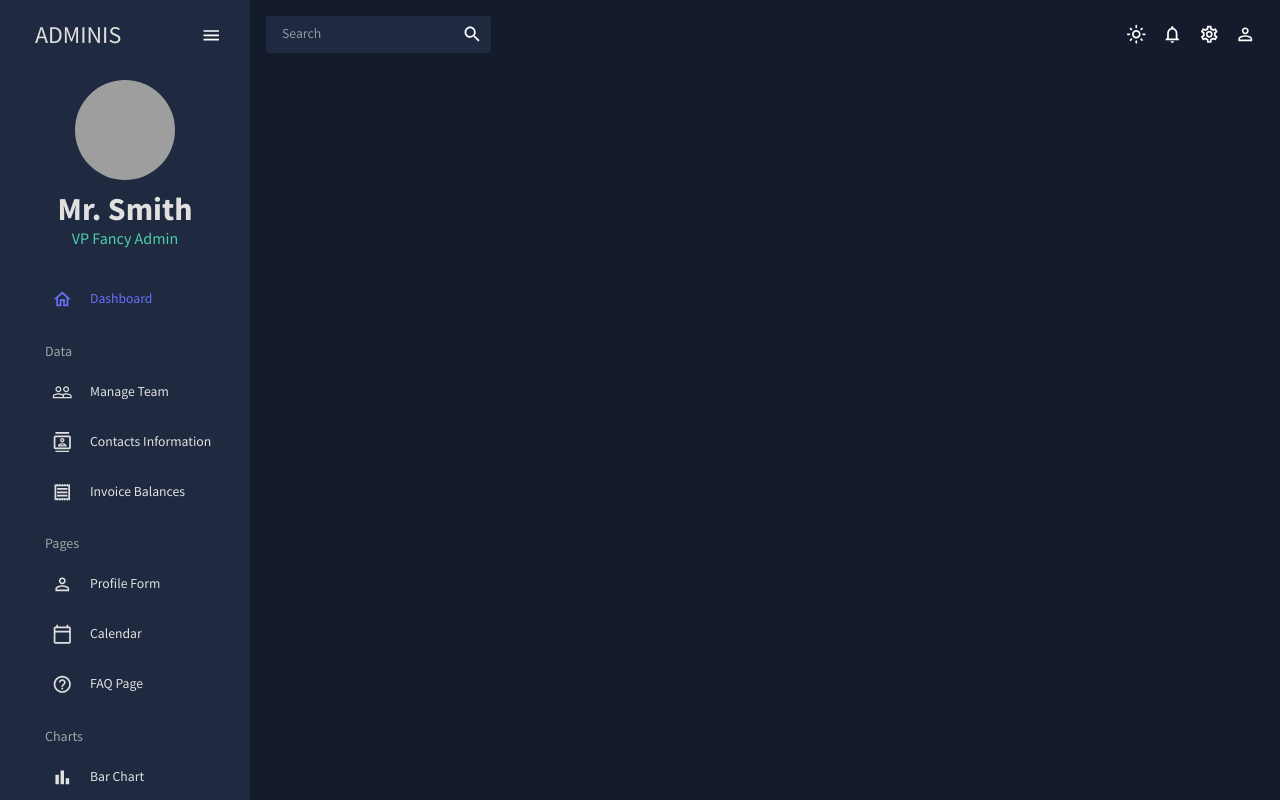
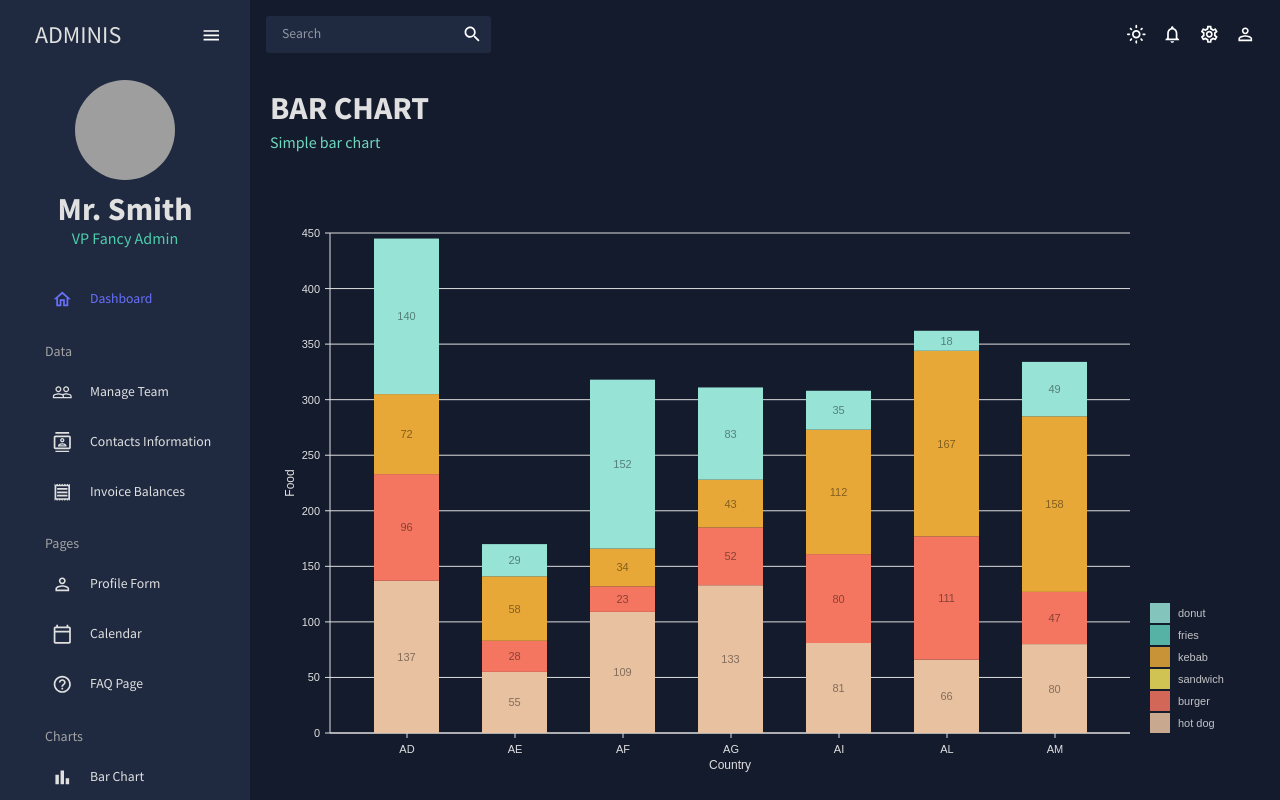
Before and after one commit to matheusalencar23/react-admin, a React (Create React App) app: page /bar in a window 1280 px wide. Built offline with nearby package versions, Linux system fonts and the light colour scheme; grey boxes are pictures that could not be loaded.

Commit message:
creating bar chart

```diff
--- a/src/App.js
+++ b/src/App.js
@@ -8,7 +8,7 @@
 import Team from "./scenes/team";
 import Invoices from "./scenes/invoices";
 import Contacts from "./scenes/contacts";
-// import Bar from "./scenes/dashboard";
+import Bar from "./scenes/bar";
 import Form from "./scenes/form";
 // import Line from "./scenes/dashboard";
 // import Pie from "./scenes/dashboard";
@@ -33,7 +33,7 @@
                 <Route path="/team" element={<Team />} />
                 <Route path="/invoices" element={<Invoices />} />
                 <Route path="/contacts" element={<Contacts />} />
-                {/* <Route path="/bar" element={<Bar />} /> */}
+                <Route path="/bar" element={<Bar />} />
                 <Route path="/form" element={<Form />} />
                 {/* <Route path="/line" element={<Line />} /> */}
                 {/* <Route path="/pie" element={<Pie />} /> */}
--- /dev/null
+++ b/src/components/BarChart.jsx
@@ -0,0 +1,148 @@
+import { ResponsiveBar } from "@nivo/bar";
+import { useTheme } from "@mui/material";
+import { tokens } from "../theme";
+import { mockBarData as data } from "../data/mockData";
+
+const BarChart = ({ isDashboard = false }) => {
+  const theme = useTheme();
+  const colors = tokens(theme.palette.mode);
+
+  return (
+    <ResponsiveBar
+      data={data}
+      theme={{
+        axis: {
+          domain: {
+            line: {
+              stroke: colors.gray[100],
+            },
+          },
+          legend: {
+            text: {
+              fill: colors.gray[100],
+            },
+          },
+          ticks: {
+            line: {
+              stroke: colors.gray[100],
+              strokeWidth: 1,
+            },
+            text: {
+              fill: colors.gray[100],
+            },
+          },
+        },
+        legends: {
+          text: {
+            fill: colors.gray[100],
+          },
+        },
+        tooltip: {
+          container: {
+            color: colors.gray[400],
+          },
+        },
+      }}
+      keys={["hot dog", "burger", "sandwich", "kebab", "fries", "donut"]}
+      indexBy="country"
+      margin={{ top: 50, right: 130, bottom: 50, left: 60 }}
+      padding={0.4}
+      valueScale={{ type: "linear" }}
+      indexScale={{ type: "band", round: true }}
+      colors={{ scheme: "nivo" }}
+      defs={[
+        {
+          id: "dots",
+          type: "patternDots",
+          background: "inherit",
+          color: "#38bcb2",
+          size: 4,
+          padding: 1,
+          stagger: true,
+        },
+        {
+          id: "lines",
+          type: "patternLines",
+          background: "inherit",
+          color: "#eed312",
+          rotation: -45,
+          lineWidth: 6,
+          spacing: 10,
+        },
+      ]}
+      fill={[
+        {
+          match: {
+            id: "fries",
+          },
+          id: "dots",
+        },
+        {
+          match: {
+            id: "sandwich",
+          },
+          id: "lines",
+        },
+      ]}
+      borderColor={{
+        from: "color",
+        modifiers: [["darker", "0.9"]],
+      }}
+      axisTop={null}
+      axisRight={null}
+      axisBottom={{
+        tickSize: 5,
+        tickPadding: 5,
+        tickRotation: 0,
+        legend: isDashboard ? undefined : "Country",
+        legendPosition: "middle",
+        legendOffset: 32,
+      }}
+      axisLeft={{
+        tickSize: 5,
+        tickPadding: 5,
+        tickRotation: 0,
+        legend: isDashboard ? undefined : "Food",
+        legendPosition: "middle",
+        legendOffset: -40,
+      }}
+      labelSkipWidth={16}
+      labelSkipHeight={16}
+      labelTextColor={{
+        from: "color",
+        modifiers: [["darker", "1.6"]],
+      }}
+      legends={[
+        {
+          dataFrom: "keys",
+          anchor: "bottom-right",
+          direction: "column",
+          justify: false,
+          translateX: 120,
+          translateY: 0,
+          itemsSpacing: 2,
+          itemWidth: 100,
+          itemHeight: 20,
+          itemDirection: "left-to-right",
+          itemOpacity: 0.85,
+          symbolSize: 20,
+          effects: [
+            {
+              on: "hover",
+              style: {
+                itemOpacity: 1,
+              },
+            },
+          ],
+        },
+      ]}
+      role="application"
+      ariaLabel="Nivo bar chart demo"
+      barAriaLabel={function (e) {
+        return e.id + ": " + e.formattedValue + " in country: " + e.indexValue;
+      }}
+    />
+  );
+};
+
+export default BarChart;
--- /dev/null
+++ b/src/scenes/bar/index.jsx
@@ -0,0 +1,16 @@
+import { Box } from "@mui/material";
+import Header from "../../components/Header";
+import BarChart from "../../components/BarChart";
+
+const Bar = () => {
+  return (
+    <Box m="20px">
+      <Header title="BAR CHART" subtitle="Simple bar chart" />
+      <Box height="75vh">
+        <BarChart />
+      </Box>
+    </Box>
+  );
+};
+
+export default Bar;
```
